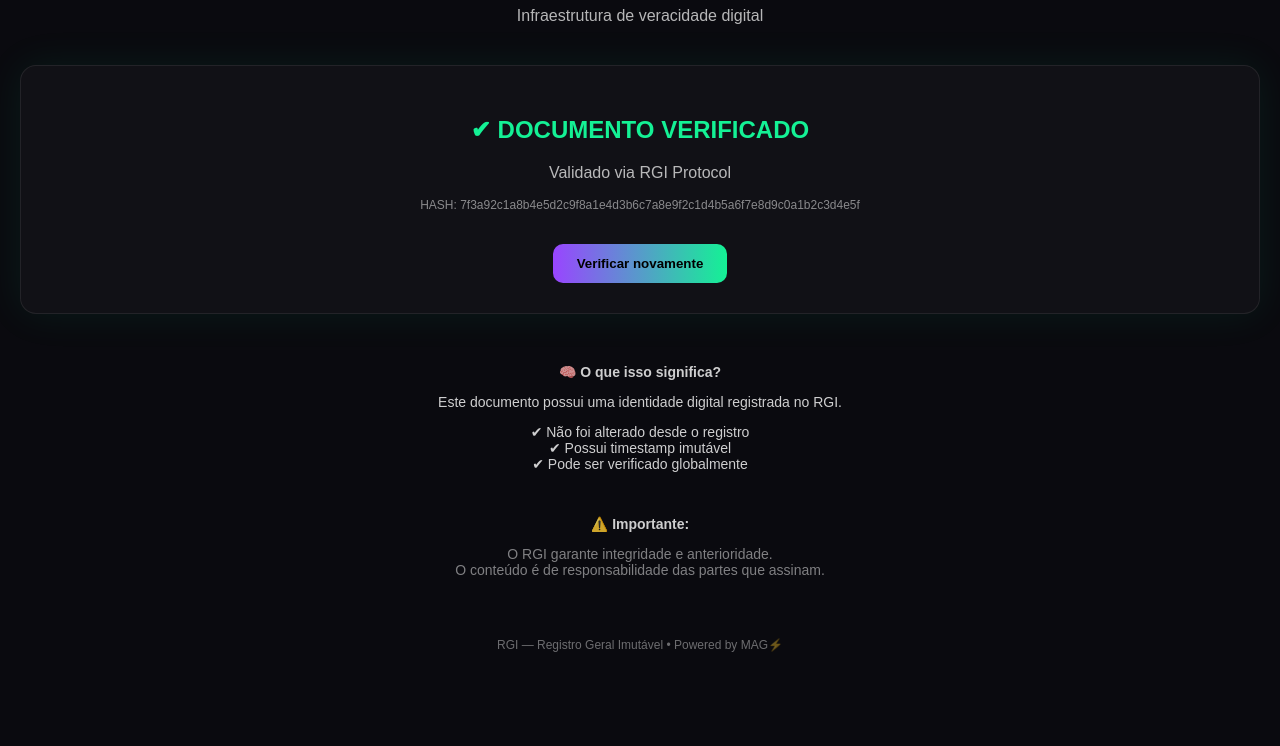
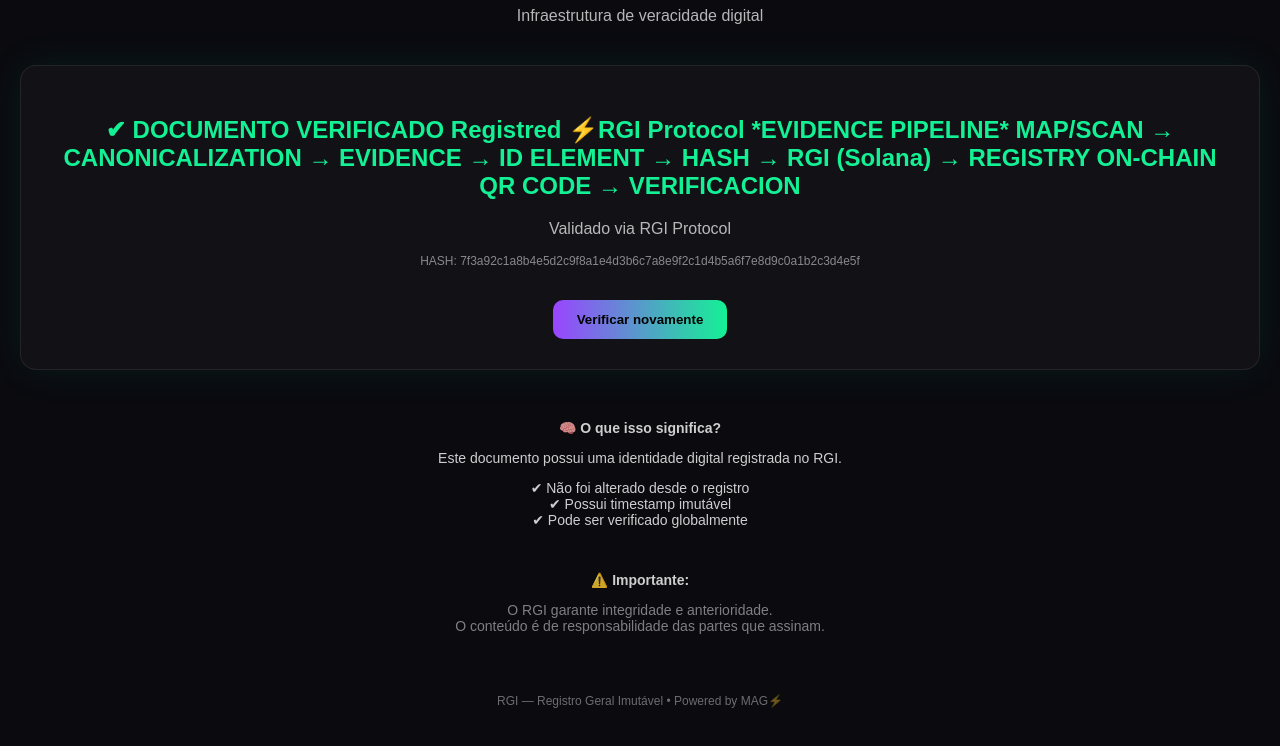
Before and after one commit to leandrowieira/MAG-GATEWAY, a plain HTML site: page index.html in a window 1280 px wide. Shown: the part 138-884 px from the top of the page. Before the commit the page ends 842 px from the top, so only its background shows below. Drawn offline with Linux system fonts and the light colour scheme.

Commit message:
Update index.html

```diff
--- a/index.html
+++ b/index.html
@@ -47,7 +47,16 @@ button {
 
 <div class="card">
 
-<h2 style="color:#14F195;">✔ DOCUMENTO VERIFICADO</h2>
+<h2 style="color:#14F195;">✔ DOCUMENTO VERIFICADO
+    Registred ⚡RGI Protocol
+
+*EVIDENCE PIPELINE*
+
+MAP/SCAN →
+CANONICALIZATION →
+EVIDENCE → ID ELEMENT →
+HASH → RGI (Solana) → REGISTRY ON-CHAIN
+QR CODE → VERIFICACION</h2>
 
 <p style="opacity:0.7;">Validado via RGI Protocol</p>
 
```
